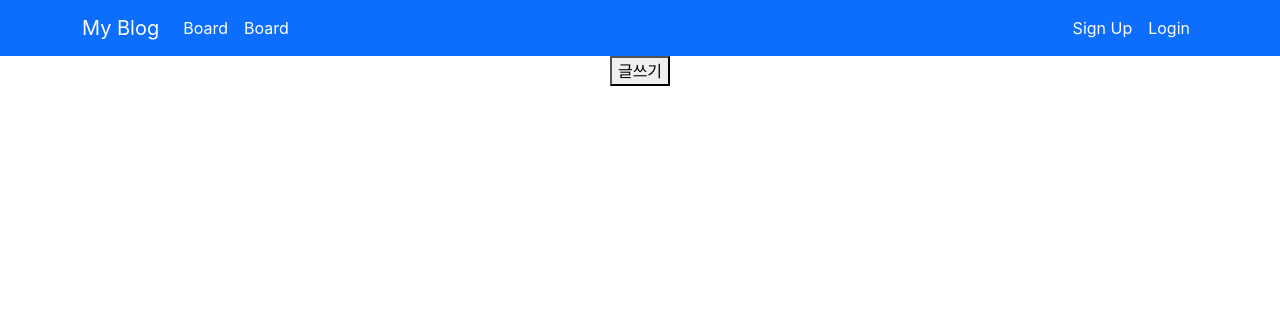
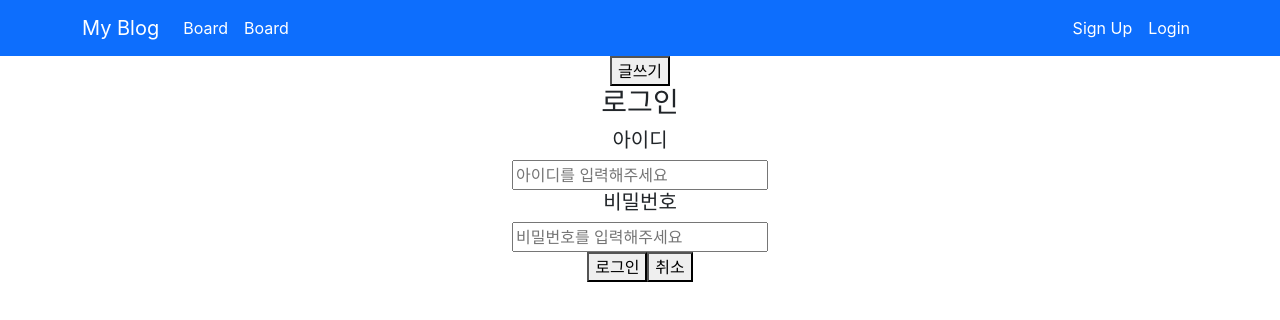
Before and after one commit to dmchoi77/blog, a React (Create React App) app in the folder client/: page /board/login in a window 1280 px wide. Shown: the top 320 px of the page. Built offline with nearby package versions, Linux system fonts and the light colour scheme.

Commit message:
로그인 UI 구현

```diff
--- a/client/src/App.js
+++ b/client/src/App.js
@@ -2,6 +2,7 @@ import './App.css';
 import BoardWrite from './component/BoardWrite';
 import BoardList from './component/BoardList';
 import SignUp from './component/SignUp';
+import Login from './component/Login';
 import View from './component/View';
 import { Nav, Navbar, Container } from 'react-bootstrap';
 import { Route, Link } from 'react-router-dom';
@@ -21,7 +22,7 @@ function App() {
               </Nav>
             <Nav>
             <Nav.Link><Link to={"/board/signup"} className= "link">Sign Up</Link></Nav.Link>
-            <Nav.Link><Link to={"/board/signup"} className= "link">Login</Link></Nav.Link>
+            <Nav.Link><Link to={"/board/login"} className= "link">Login</Link></Nav.Link>
             </Nav>
           </Navbar.Collapse>
         </Container>
@@ -31,6 +32,7 @@ function App() {
       <button><Link to={"/board/write"} >글쓰기</Link></button>
       <Route exact path="/board/list" component={BoardList} />
       <Route exact path="/board/write" component={BoardWrite} />
+      <Route exact path="/board/login" component={Login} />
       <Route exact path="/board/signup" component={SignUp} />
       <Route exact path="/board/view/:data" component={View} />
 
--- /dev/null
+++ b/client/src/component/Login.js
@@ -0,0 +1,59 @@
+import axios from 'axios';
+import React from 'react';
+import { useHistory } from 'react-router-dom';
+
+function Login() {
+
+    const history = useHistory();
+    const _login = () => {
+        const id = document.getElementsByName('signup_id')[0].value.trim();
+        const password = document.getElementsByName('signup_password')[0].value.trim();
+
+
+
+
+
+        (() => {
+            axios.post('http://localhost:8000/api/login', {
+                id: id,
+                password: password,
+            }).then((res) => {
+
+
+            })
+        })()
+
+    };
+
+    return (
+        <div>
+            <div>
+                <div>
+                    <h3 id='signup_title'>로그인</h3>
+                </div>
+                <div className='Signup'>
+                    <div>
+                        <div id='signup_section'>
+                            {/* 아이디 */}
+                            <div>
+                                <h5> 아이디 </h5>
+                                <input type='text' maxLength='20' name='signup_id' placeholder="아이디를 입력해주세요"/>
+                            </div>
+
+                            {/* 비밀번호 */}
+                            <div>
+                                <h5> 비밀번호 </h5>
+                                <input type='password' maxLength='15' name='signup_password' placeholder="비밀번호를 입력해주세요" />
+                            </div>
+                        </div>
+                        <button onClick={_login}>로그인</button>
+                        <button onClick={() => history.push("/")}>취소</button>
+                    </div>
+                </div>
+            </div>
+        </div >
+    )
+};
+
+
+export default Login;
```
